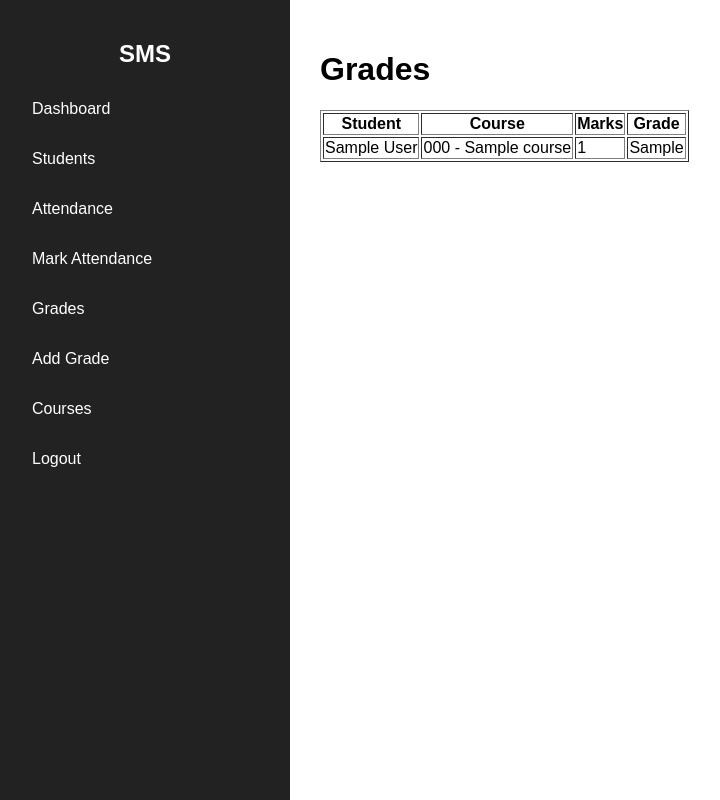
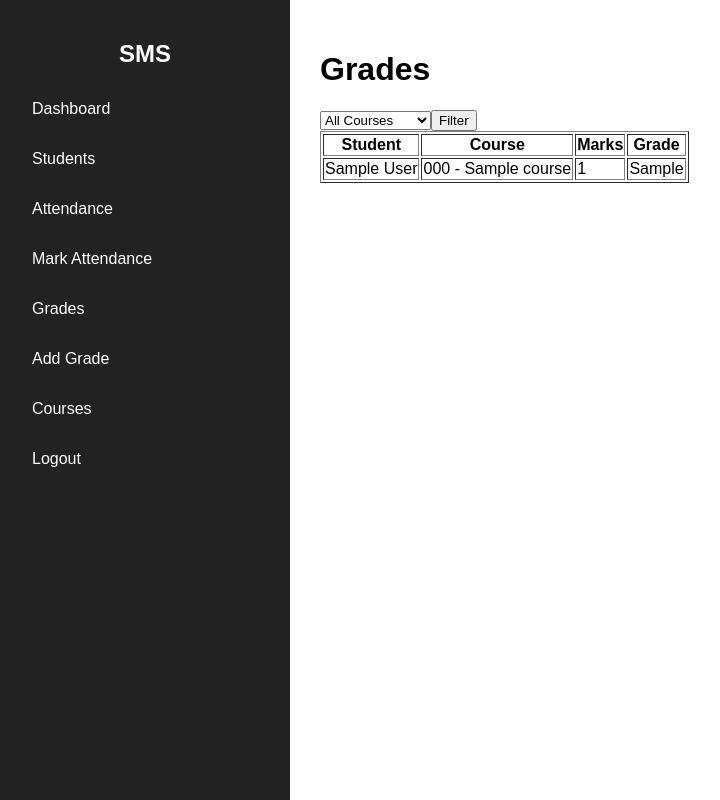
Before and after one commit to BeebekTM/Student_Management_System, a Django app: page /grades/ in a window 1280 px wide. Shown: the whole page, without its empty margins (0-720 px from the left). Run offline with Django 5.2, Linux system fonts and the light colour scheme; tables that the repository leaves empty hold one stand-in row (values such as "Sample post").

Commit message:
feat: add search and filtering functionality

```diff
--- a/grades/views.py
+++ b/grades/views.py
@@ -1,6 +1,7 @@
 from django.shortcuts import render, redirect
 from .forms import GradeForm
 from .models import Grade
+from courses.models import Course
 
 
 def grade_create(request):
@@ -25,10 +26,22 @@ def grade_create(request):
 
 def grade_list(request):
 
+    course_id = request.GET.get('course')
+
     grades = Grade.objects.all()
+
+    if course_id:
+        grades = grades.filter(
+            course_id=course_id
+        )
+
+    courses = Course.objects.all()
 
     return render(
         request,
         'grades/grade_list.html',
-        {'grades': grades}
+        {
+            'grades': grades,
+            'courses': courses
+        }
     )
--- a/templates/grades/grade_list.html
+++ b/templates/grades/grade_list.html
@@ -1,10 +1,21 @@
-{% extends 'base.html' %}
-
-{% block content %}
+{% extends 'base.html' %} {% block content %}
 
 <h1>Grades</h1>
 
 <table border="1">
+  <form method="GET">
+    <select name="course">
+      <option value="">All Courses</option>
+
+      {% for course in courses %}
+
+      <option value="{{ course.id }}">{{ course.name }}</option>
+
+      {% endfor %}
+    </select>
+
+    <button type="submit">Filter</button>
+  </form>
 
   <tr>
     <th>Student</th>
@@ -23,7 +34,6 @@
   </tr>
 
   {% endfor %}
-
 </table>
 
 {% endblock %}
--- a/templates/students/student_list.html
+++ b/templates/students/student_list.html
@@ -1,5 +1,11 @@
 <h1>Student List</h1>
 <a href="{% url 'student_create' %}"> Add Student </a>
+
+<form method="GET">
+  <input type="text" name="q" placeholder="Search Student" />
+
+  <button type="submit">Search</button>
+</form>
 
 <table border="1">
   <tr>
```
Also changed, not shown: attendance/views.py (+10 -2 lines), students/views.py (+14 -4 lines), templates/attendance/attendance_list.html (+7 -5 lines). Lines whose indentation alone changed are shown as unchanged.
